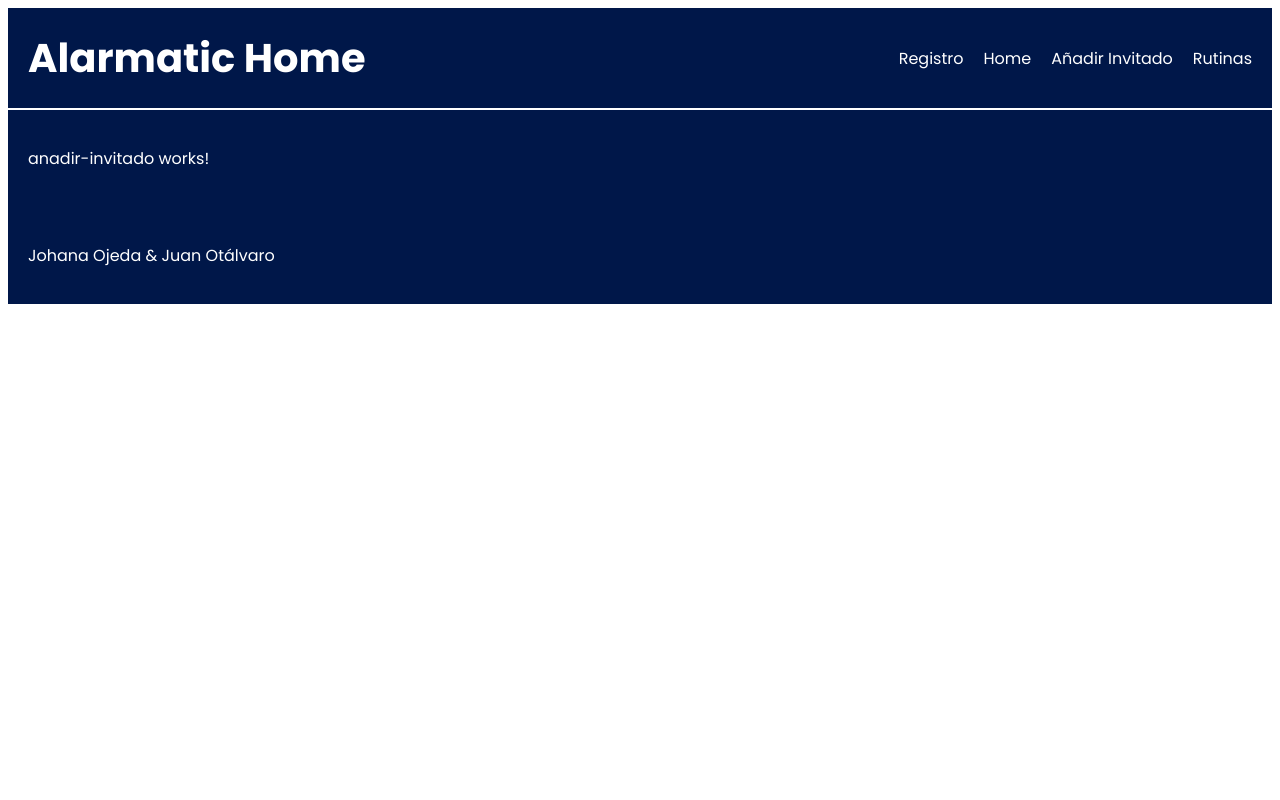
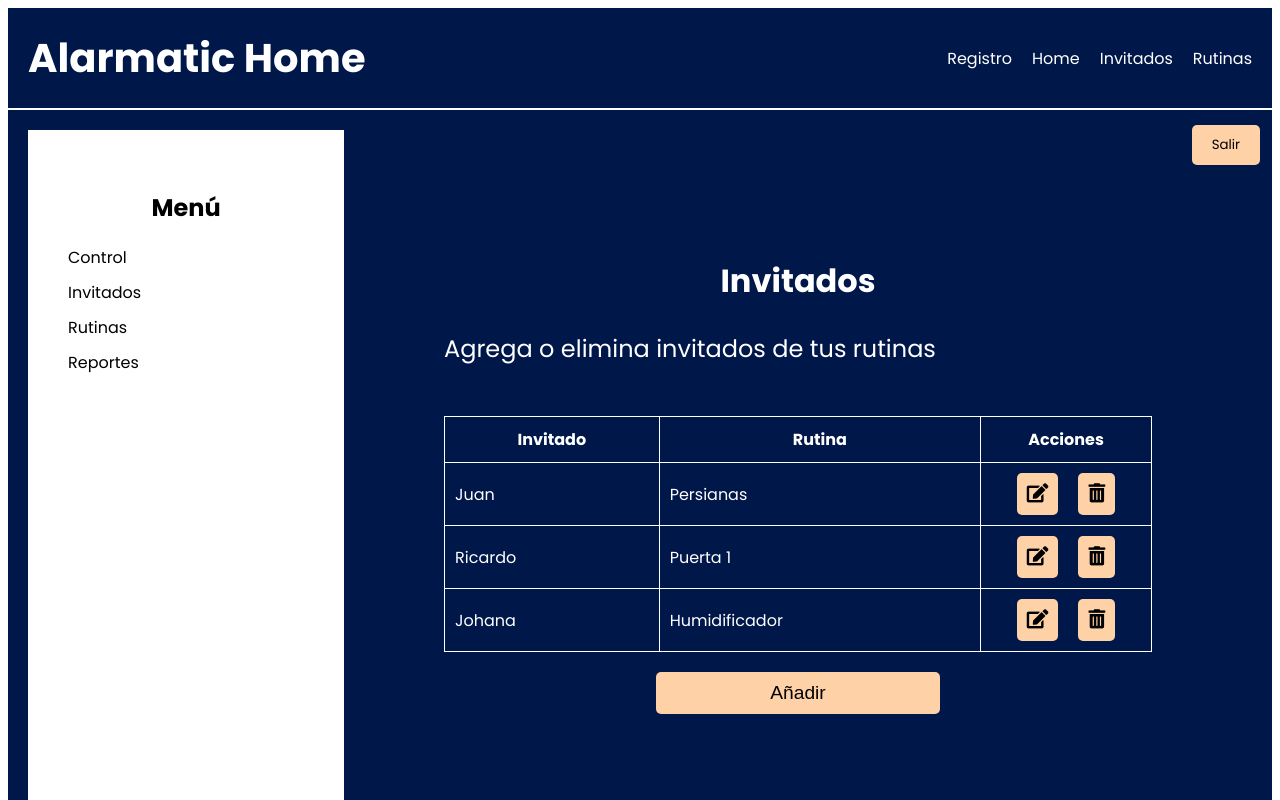
Before and after one commit to johaojeda/uxweb, an Angular app in the folder alarmatic-home/: page /anadir-invitado in a window 1280 px wide. Shown: the top 800 px of the page. Built offline with nearby package versions, Linux system fonts and the light colour scheme.

Commit message:
Se agrega pantalla Invitados y se hacen modificaciones de estilo
Co-Authored-By: juanchoesteban23 <98656539+juanchoesteban23@users.noreply.github.com>

```diff
--- a/alarmatic-home/src/app/anadir-invitado/anadir-invitado.component.html
+++ b/alarmatic-home/src/app/anadir-invitado/anadir-invitado.component.html
@@ -1 +1,67 @@
-<p>anadir-invitado works!</p>
+<div style="display: flex; height: 100vh;">
+    <!-- Menú -->
+    <div style="background-color: #ffffff; color: #000000; font-family: 'Poppins', sans-serif; width: 25%; padding: 40px;">
+        <h2 style="font-weight: bold; text-align: center;">Menú</h2>
+        <nav>
+            <ul style="list-style-type: none; padding: 0; margin: 0;">
+                <li style="margin-bottom: 10px;"><a href="#" style="text-decoration: none; color: #000000;">Control</a></li>
+                <li style="margin-bottom: 10px;"><a href="#" style="text-decoration: none; color: #000000;">Invitados</a></li>
+                <li style="margin-bottom: 10px;"><a href="#" style="text-decoration: none; color: #000000;">Rutinas</a></li>
+                <li><a href="#" style="text-decoration: none; color: #000000;">Reportes</a></li>
+            </ul>
+        </nav>
+    </div>
+
+
+    <div style="background-color: #001749; color: #ffffff; font-family: 'Poppins', sans-serif; width: 75%; padding: 50px; margin: 50px;">
+        <h2 style="font-size: 2em; text-align: center;">Invitados</h2>
+        <p style="font-size: 1.5em;">Agrega o elimina invitados de tus rutinas</p>
+
+        <div style="margin-top: 50px;">
+
+            <table style="width: 100%; margin-bottom: 20px; border-collapse: collapse;">
+                <tr>
+                    <th style="border: 1px solid #ffffff; padding: 10px;">Invitado</th>
+                    <th style="border: 1px solid #ffffff; padding: 10px;">Rutina</th>
+                    <th style="border: 1px solid #ffffff; padding: 10px; width: 150px;">Acciones</th>
+                </tr>
+                <tr>
+                    <td style="border: 1px solid #ffffff; padding: 10px;">Juan</td>
+                    <td style="border: 1px solid #ffffff; padding: 10px;">Persianas</td>
+                    <td style="border: 1px solid #ffffff; text-align: center; padding: 10px;">
+                        <button class="edit-button" style="font-size: 1.2em;"><i class="fas fa-edit"></i> </button>
+                        <span style="margin: 0 10px;"></span>
+                        <button class="delete-button" style="font-size: 1.2em;"><i class="fas fa-trash-alt"></i> </button>
+                    </td>
+                </tr>
+                <tr>
+                    <td style="border: 1px solid #ffffff; padding: 10px;">Ricardo</td>
+                    <td style="border: 1px solid #ffffff; padding: 10px;">Puerta 1</td>
+                    <td style="border: 1px solid #ffffff; text-align: center; padding: 10px;">
+                        <button class="edit-button" style="font-size: 1.2em;"><i class="fas fa-edit"></i> </button>
+                        <span style="margin: 0 10px;"></span> <!-- Espacio entre los botones -->
+                        <button class="delete-button" style="font-size: 1.2em;"><i class="fas fa-trash-alt"></i> </button>
+                    </td>
+                </tr>
+                <tr>
+                    <td style="border: 1px solid #ffffff; padding: 10px;">Johana</td>
+                    <td style="border: 1px solid #ffffff; padding: 10px;">Humidificador</td>
+                    <td style="border: 1px solid #ffffff; text-align: center; padding: 10px;">
+                        <button class="edit-button" style="font-size: 1.2em;"><i class="fas fa-edit"></i> </button>
+                        <span style="margin: 0 10px;"></span> <!-- Espacio entre los botones -->
+                        <button class="delete-button" style="font-size: 1.2em;"><i class="fas fa-trash-alt"></i> </button>
+                    </td>
+                </tr>
+            </table>
+            <!-- Fin de la tabla con información existente -->
+
+            <!-- Botón de añadir -->
+            <div style="text-align: center;">
+                <button style="padding: 10px 20px; width: 40%; font-size: 1.2em; background-color: #FFD1A7; border: none; border-radius: 5px;">Añadir</button>
+            </div>
+            <!-- Fin del botón de añadir -->
+        </div>
+    </div>
+    <!-- Botón "Salir" -->
+    <button style="position: absolute; top: 125px; right: 20px; padding: 10px 20px; background-color: #FFD1A7; border: none; border-radius: 5px; font-family: 'Poppins', sans-serif;">Salir</button>
+</div>
--- a/alarmatic-home/src/app/app.component.html
+++ b/alarmatic-home/src/app/app.component.html
@@ -6,7 +6,7 @@
         <ul style="list-style-type: none; padding: 0; margin: 0; display: flex;">
             <li style="margin-right: 20px;"><a routerLink="/registro" style="text-decoration: none; color: #ffffff;">Registro</a></li>
             <li style="margin-right: 20px;"><a routerLink="/home" style="text-decoration: none; color: #ffffff;">Home</a></li>
-            <li style="margin-right: 20px;"><a routerLink="/anadir-invitado" style="text-decoration: none; color: #ffffff;">Añadir Invitado</a></li>
+            <li style="margin-right: 20px;"><a routerLink="/anadir-invitado" style="text-decoration: none; color: #ffffff;">Invitados</a></li>
             <li><a routerLink="/rutinas" style="text-decoration: none; color: #ffffff;">Rutinas</a></li>
         </ul>
       </nav>
--- a/alarmatic-home/src/app/registro/registro.component.html
+++ b/alarmatic-home/src/app/registro/registro.component.html
@@ -1,16 +1,16 @@
 <div class="registro-container">
     <h1 style="font-size: 2em; margin-bottom: 20px; text-align: center;">Regístrate</h1>
     <div class="registro-inputs">
-      <input type="text" placeholder="Nombre" style="margin-bottom: 10px; width: 100%;">
+      <input type="text" placeholder="Nombre" style="margin-bottom: 10px; font-size: 1.2em; width: 100%;">
       <br>
-      <input type="text" placeholder="Apellido" style="margin-bottom: 10px; width: 100%;">
+      <input type="text" placeholder="Apellido" style="margin-bottom: 10px; font-size: 1.2em; width: 100%;">
       <br>
-      <input type="email" placeholder="Correo electrónico" style="margin-bottom: 10px; width: 100%;">
+      <input type="email" placeholder="Correo electrónico" style="margin-bottom: 10px; font-size: 1.2em; width: 100%;">
       <br>
-      <input type="password" placeholder="Contraseña" style="margin-bottom: 20px; width: 100%;">
+      <input type="password" placeholder="Contraseña" style="margin-bottom: 20px; font-size: 1.2em; width: 100%;">
     </div>
     <div class="registro-buttons" style="display: flex; ">
-      <button class="aceptar-button" style="width: 100%;  padding: 10px;">Aceptar</button>
-      <button class="cancelar-button" style="width: 100%; padding: 10px;">Cancelar</button>
+      <button class="aceptar-button" style="width: 100%; font-size: 1.2em;  padding: 10px;">Aceptar</button>
+      <button class="cancelar-button" style="width: 100%; font-size: 1.2em; padding: 10px;">Cancelar</button>
     </div>
 </div>
--- a/alarmatic-home/src/index.html
+++ b/alarmatic-home/src/index.html
@@ -8,6 +8,29 @@
   <link rel="icon" type="image/x-icon" href="favicon.ico">
   <!-- Agrega la fuente de Google Fonts Poppins -->
   <link href="https://fonts.googleapis.com/css2?family=Poppins:wght@400;700&display=swap" rel="stylesheet">
+  <link rel="stylesheet" href="https://cdnjs.cloudflare.com/ajax/libs/font-awesome/5.15.4/css/all.min.css">
+  <style>
+    /* Estilos para los botones de editar y borrar */
+    .edit-button, .delete-button {
+      background-color: #FFD1A7; /* Color de fondo del botón */
+      border: none;
+      border-radius: 5px;
+      padding: 10px;
+      transition: background-color 0.3s ease; /* Transición suave del color de fondo */
+    }
+
+    /* Estilos para el icono dentro del botón */
+    .edit-button .fas,
+    .delete-button .fas {
+      color: black; /* Color del icono */
+    }
+
+    /* Cambio del color de fondo al pasar el cursor sobre el botón */
+    .edit-button:hover,
+    .delete-button:hover {
+      background-color: #FFA500; /* Cambia el color de fondo al pasar el cursor */
+    }
+  </style>
 </head>
 <body>
   <app-root></app-root>
```
